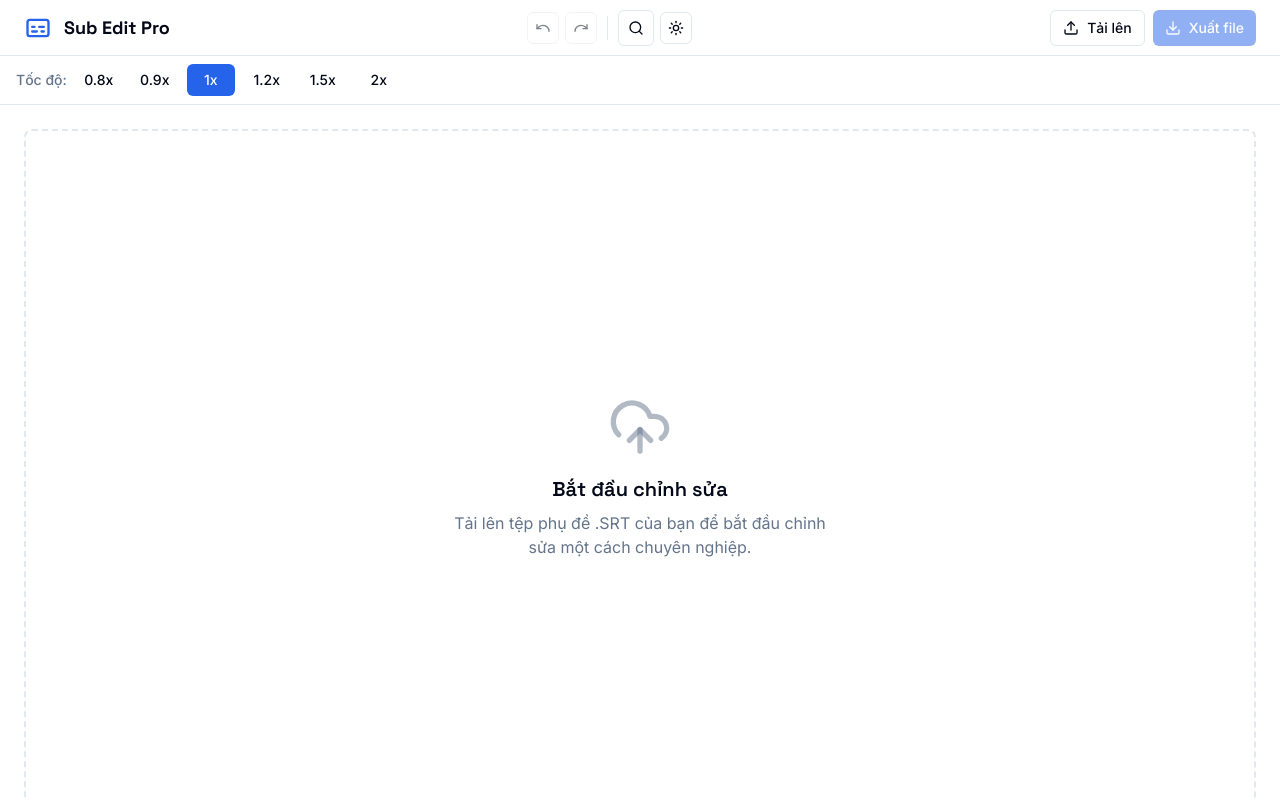
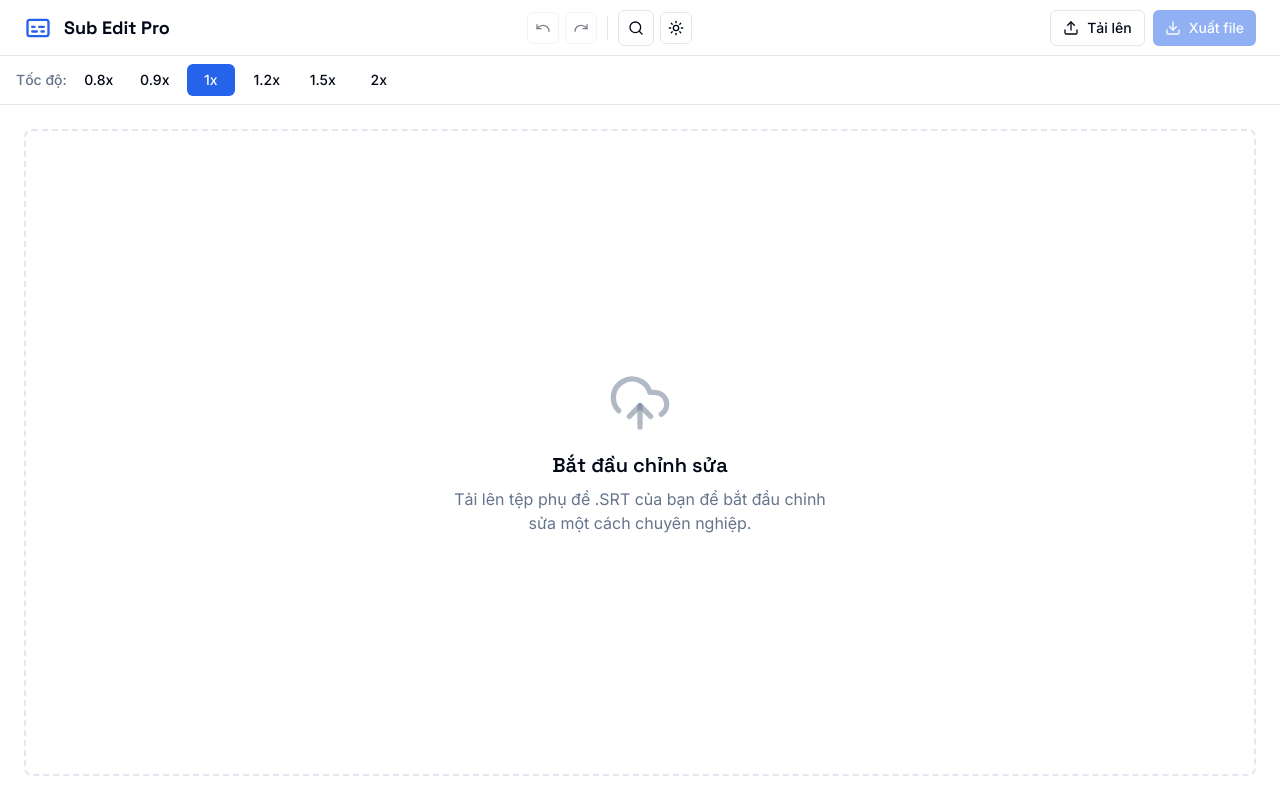
Before and after one commit to vl0526/Phu-de-pro, a Next.js app: page / in a window 1280 px wide. Built offline with nearby package versions, Linux system fonts and the light colour scheme.

Commit message:
Vẫn Còn mà

```diff
--- a/src/components/app/main-layout.tsx
+++ b/src/components/app/main-layout.tsx
@@ -37,10 +37,8 @@ export default function MainLayout() {
       <AppHeader />
       <main className="flex flex-1 flex-col overflow-hidden">
         <Toolbar />
-        <div className="flex-1 overflow-auto">
-          <div className="h-full w-full">
-             <SubtitleTable />
-          </div>
+        <div className="flex-1 overflow-hidden p-4 md:p-6">
+          <SubtitleTable />
         </div>
       </main>
     </div>
--- a/src/components/app/subtitle-table.tsx
+++ b/src/components/app/subtitle-table.tsx
@@ -20,6 +20,7 @@ import { Textarea } from '@/components/ui/textarea';
 import { Tooltip, TooltipContent, TooltipProvider, TooltipTrigger } from '@/components/ui/tooltip';
 import { useToast } from '@/hooks/use-toast';
 import { Badge } from '@/components/ui/badge';
+import { FindReplaceDialog } from './find-replace-dialog';
 
 
 const ROWS_PER_PAGE = 100;
@@ -144,7 +145,7 @@ export function SubtitleTable() {
 
   if (subtitles.length === 0) {
     return (
-      <div className="flex flex-col items-center justify-center h-full text-center p-8 border-2 border-dashed rounded-lg bg-card m-4 md:m-6">
+      <div className="flex flex-col items-center justify-center h-full text-center p-8 border-2 border-dashed rounded-lg bg-card">
         <UploadCloud className="h-16 w-16 text-muted-foreground/50" />
         <h2 className="text-xl font-semibold mt-4 font-headline">Bắt đầu chỉnh sửa</h2>
         <p className="text-muted-foreground mt-2 max-w-sm">Tải lên tệp phụ đề .SRT của bạn để bắt đầu chỉnh sửa một cách chuyên nghiệp.</p>
@@ -153,7 +154,7 @@ export function SubtitleTable() {
   }
 
   return (
-    <div className="flex flex-col h-full bg-card rounded-lg border m-4 md:m-6">
+    <div className="flex flex-col h-full bg-card rounded-lg border">
       <div className="p-3 border-b flex items-center gap-2 flex-wrap">
         <div className="relative flex-grow min-w-[250px]">
           <Search className="absolute left-3 top-1/2 -translate-y-1/2 h-4 w-4 text-muted-foreground" />
@@ -166,6 +167,7 @@ export function SubtitleTable() {
         </div>
         {isProMode && (
           <div className="flex items-center gap-2">
+            <FindReplaceDialog />
             <TooltipProvider>
               <Tooltip>
                 <TooltipTrigger asChild>
```
